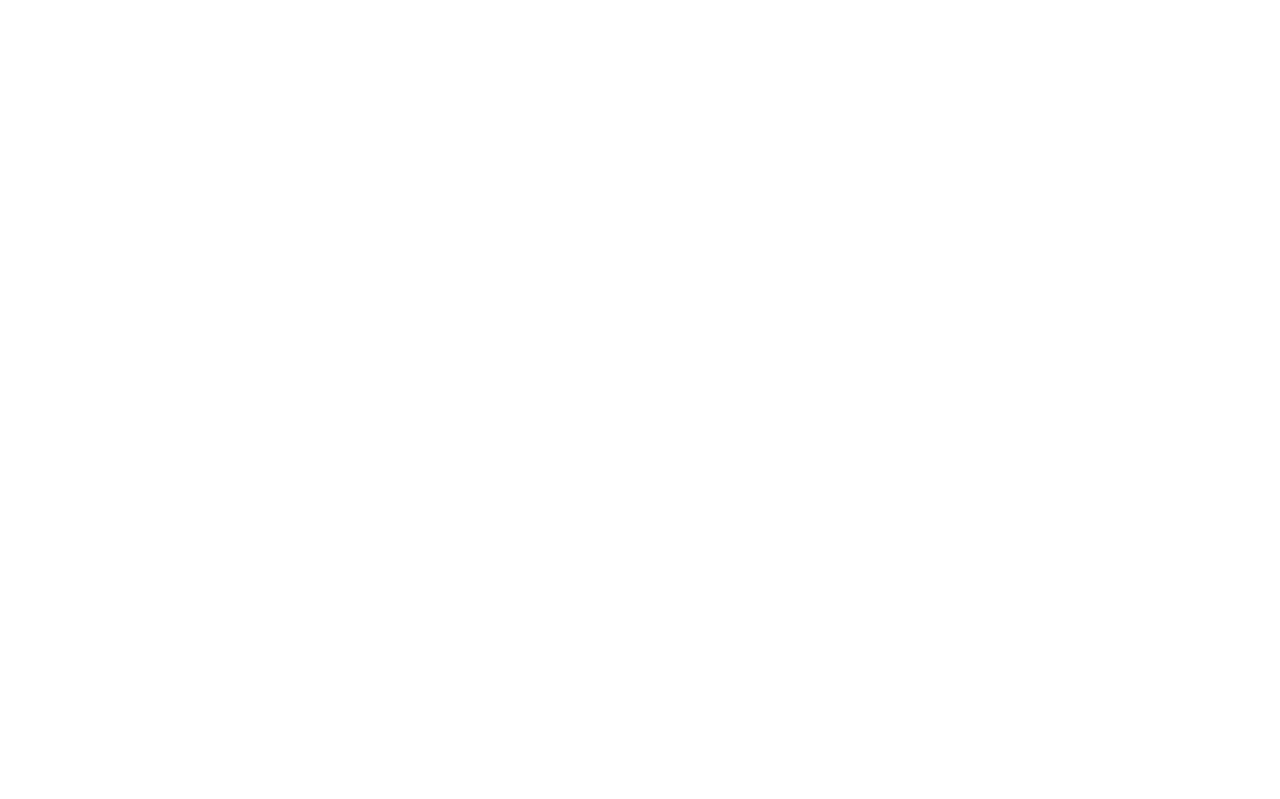
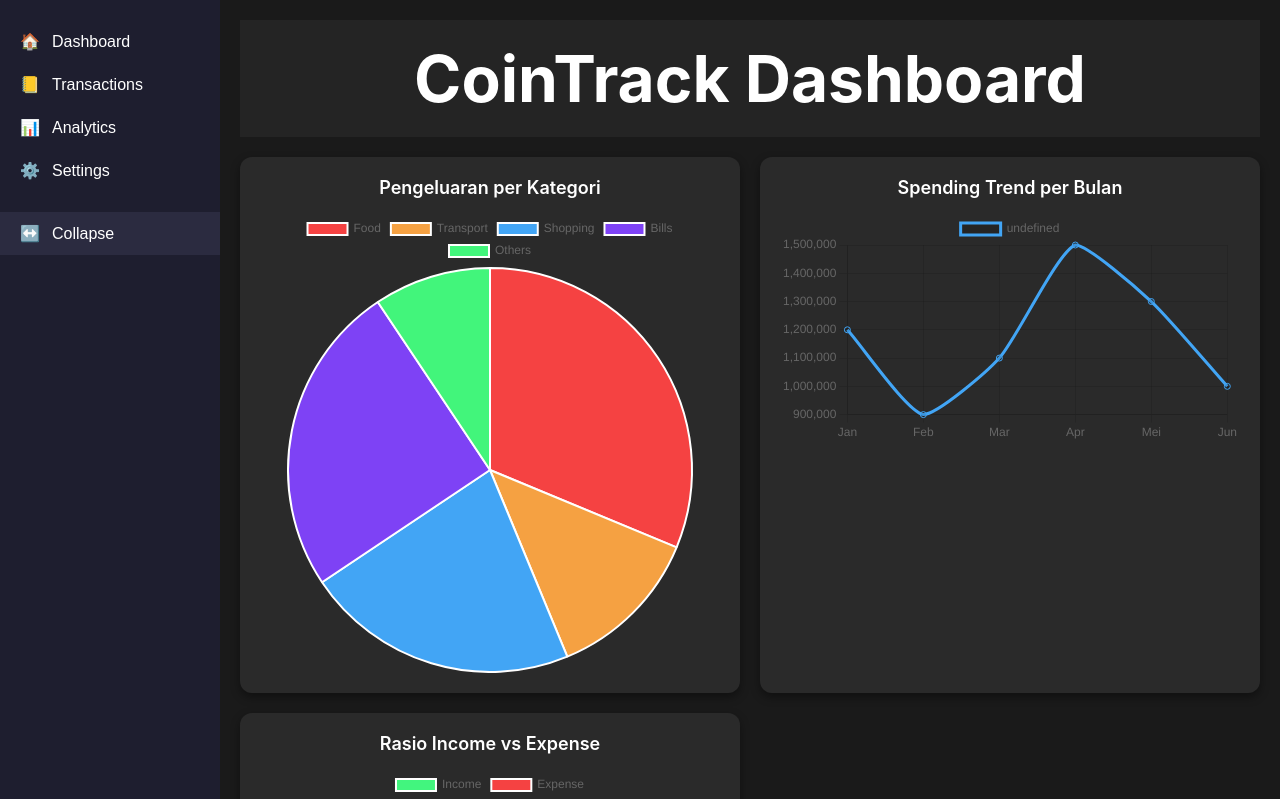
Before and after one commit to FieryInferno/cointrack, a Vue app: page /analytics in a window 1280 px wide. Before the commit this address had no page. Shown: the top 799 px of the page. Built offline with nearby package versions, Linux system fonts and the light colour scheme; the HTML template or start-up script is replaced by a standard one.

Commit message:
dynamic menu

```diff
--- a/src/App.vue
+++ b/src/App.vue
@@ -6,10 +6,4 @@
     margin: 0;
     padding: 0;
   }
-
-  @media (width >= 48rem) {
-    #app {
-      display: flex;
-    }
-  }
 </style>
--- a/src/components/Menu.vue
+++ b/src/components/Menu.vue
@@ -1,5 +1,6 @@
 <script lang="ts" setup>
   import { useTemplateRef } from "vue";
+  import routes from "@/router/routes";
 
   const sidebar = useTemplateRef<HTMLDivElement>("sidebar");
   const toggleSidebar = () => sidebar.value.classList.toggle("collapsed")
@@ -7,22 +8,14 @@
 <template>
   <!-- Sidebar (Desktop) -->
   <div class="sidebar" id="sidebar" ref="sidebar">
-    <div class="menu-item">
-      <span>🏠</span>
-      <span class="menu-text">Dashboard</span>
-    </div>
-    <div class="menu-item">
-      <span>📒</span>
-      <span class="menu-text">Transactions</span>
-    </div>
-    <div class="menu-item">
-      <span>📊</span>
-      <span class="menu-text">Analytics</span>
-    </div>
-    <div class="menu-item">
-      <span>⚙️</span>
-      <span class="menu-text">Settings</span>
-    </div>
+    <template v-for="route in routes" :key="route.name">
+      <RouterLink :to="route.path" v-if="route.showInMenu" style="color: white; text-decoration: none;">
+        <div class="menu-item">
+          <span>{{ route.icon }}</span>
+          <span class="menu-text">{{ route.name }}</span>
+        </div>
+      </RouterLink>
+    </template>
     <div class="menu-item" @click="toggleSidebar" style="margin-top: 20px; background:#2b2b40;">
       <span>↔️</span>
       <span class="menu-text">Collapse</span>
@@ -31,10 +24,11 @@
 
   <!-- Bottom Nav (Mobile) -->
   <div class="bottom-nav">
-    <div class="bottom-item">🏠</div>
-    <div class="bottom-item">📒</div>
-    <div class="bottom-item">📊</div>
-    <div class="bottom-item">⚙️</div>
+    <template v-for="route in routes" :key="route.name">
+      <RouterLink :to="route.path" v-if="route.showInMenu" style="color: white; text-decoration: none;">
+        <div class="bottom-item">{{ route.icon }}</div>
+      </RouterLink>
+    </template>
   </div>
 </template>
 <style scoped>
--- a/src/router/index.ts
+++ b/src/router/index.ts
@@ -1,23 +1,9 @@
 import { createRouter, createWebHistory } from 'vue-router'
-import DashboardView from '../views/DashboardView.vue'
-import LoginView from '../views/LoginView.vue'
+import routes from './routes'
 
 const router = createRouter({
   history: createWebHistory(import.meta.env.BASE_URL),
-  routes: [
-    {
-      path: '/',
-      name: 'login',
-      component: LoginView,
-      meta: { title: 'Login - CoinTrack' }
-    },
-    {
-      path: '/dashboard',
-      name: 'dashboard',
-      component: DashboardView,
-      meta: { title: 'Dashboard - CoinTrack' }
-    }
-  ],
+  routes: routes,
 })
 router.beforeEach((to, from, next) => {
   document.title = to.meta.title as string || 'CoinTrack'; // Ambil dari meta, jika tidak ada gunakan default
--- /dev/null
+++ b/src/router/routes.ts
@@ -0,0 +1,44 @@
+import DashboardView from '../views/DashboardView.vue'
+import LoginView from '../views/LoginView.vue'
+
+export default [
+  {
+    path: '/',
+    name: 'login',
+    component: LoginView,
+    meta: { title: 'Login - CoinTrack' },
+    showInMenu: false
+  },
+  {
+    path: '/dashboard',
+    name: 'Dashboard',
+    component: DashboardView,
+    meta: { title: 'Dashboard - CoinTrack' },
+    showInMenu: true,
+    icon: '🏠',
+  },
+  {
+    path: '/transactions',
+    name: 'Transactions',
+    component: DashboardView,
+    meta: { title: 'Transactions - CoinTrack' },
+    showInMenu: true,
+    icon: '📒',
+  },
+  {
+    path: '/analytics',
+    name: 'Analytics',
+    component: DashboardView,
+    meta: { title: 'Analytics - CoinTrack' },
+    showInMenu: true,
+    icon: '📊',
+  },
+  {
+    path: '/settings',
+    name: 'Settings',
+    component: DashboardView,
+    meta: { title: 'Settings - CoinTrack' },
+    showInMenu: true,
+    icon: '⚙️',
+  }
+]
--- a/src/views/DashboardView.vue
+++ b/src/views/DashboardView.vue
@@ -68,6 +68,7 @@
   });
 </script>
 <template>
+  <div class="wrapper">
     <Menu />
     <main class="content" style="flex:1; padding:20px; font-size:32px; font-weight:600;">
       <header>
@@ -88,6 +89,7 @@
         </div>
       </div>
     </main>
+  </div>
 </template>
 
 <style scoped>
@@ -96,6 +98,12 @@
     padding: 0;
     box-sizing: border-box;
     font-family: "Inter", sans-serif;
+  }
+
+  @media (width >= 48rem) {
+    .wrapper {
+      display: flex;
+    }
   }
 
   main {
```
Lines whose indentation alone changed are shown as unchanged.
